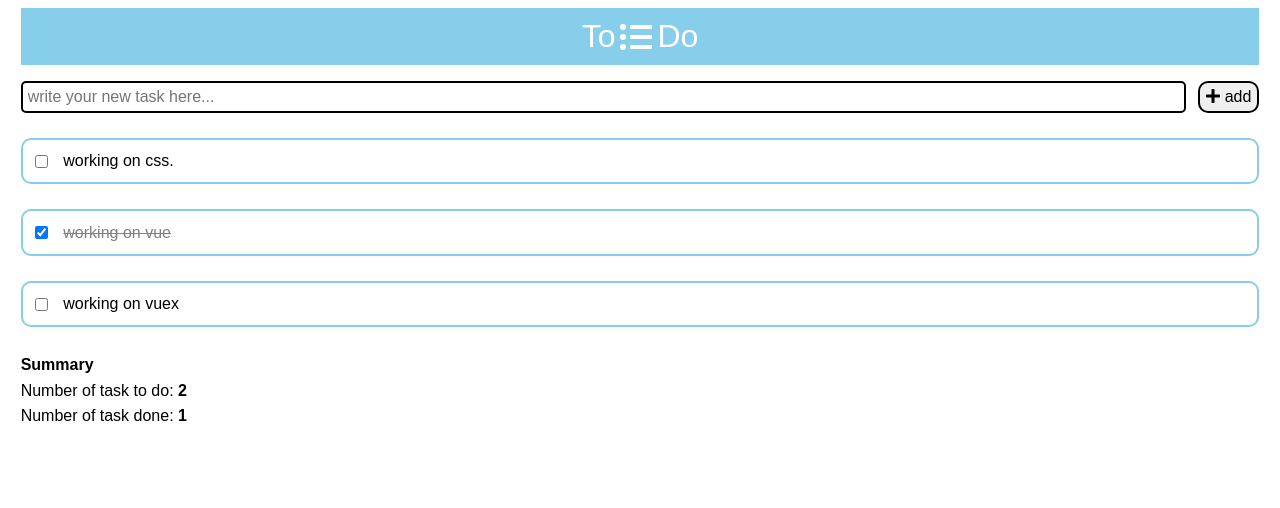
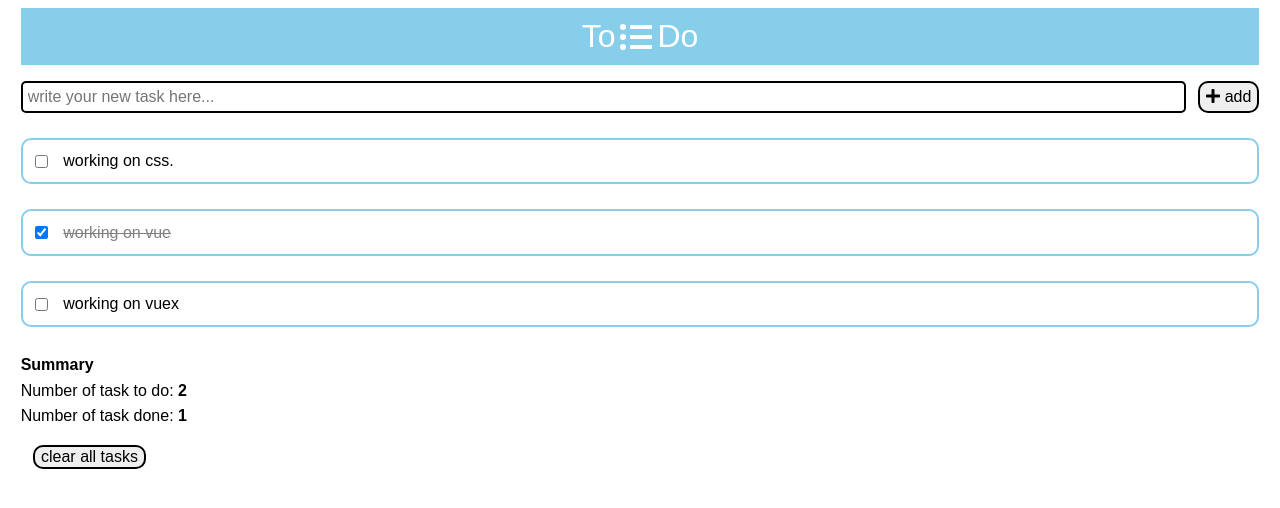
Before and after one commit to aaronsum1102/todo-vue, a Vue app: page / in a window 1280 px wide. Shown: the top 508 px of the page. Built offline with nearby package versions, Linux system fonts and the light colour scheme.

Commit message:
add clear all button

```diff
--- /dev/null
+++ b/src/components/atoms/BaseButton.vue
@@ -0,0 +1,17 @@
+<template>
+    <button class="button" @click="$emit('clicked')">
+        {{ message }}
+    </button>
+</template>
+
+<script>
+export default {
+  name: 'BaseButton',
+  props: {
+    message: {
+      type: String,
+      required: true
+    }
+  }
+}
+</script>
--- a/src/components/views/Body.vue
+++ b/src/components/views/Body.vue
@@ -14,6 +14,7 @@
     <base-summary-message
       :task-to-do="taskToDo"
       :task-completed="taskCompleted" />
+    <base-button class="button" message="clear all tasks" @clicked="clearTodos" />
   </div>
 </template>
 
@@ -22,6 +23,7 @@ import ToDoList from '../organisms/ToDoList.vue'
 import InputForm from '../molecules/InputForm.vue'
 import AlertMessage from '../molecules/AlertMessage.vue'
 import BaseSummaryMessage from '../atoms/BaseSummaryMessage.vue'
+import BaseButton from '../atoms/BaseButton.vue'
 import { mapGetters } from 'vuex'
 
 export default {
@@ -30,11 +32,29 @@ export default {
     ToDoList,
     InputForm,
     AlertMessage,
-    BaseSummaryMessage
+    BaseSummaryMessage,
+    BaseButton
   },
   computed: mapGetters([
     'taskToDo',
     'taskCompleted'
-  ])
+  ]),
+  methods: {
+    clearTodos () {
+      const confirmation = confirm('Are you sure you want to clear all tasks? Tasks deleted can not be recover.')
+      if (confirmation) {
+        this.$store.dispatch('clearTodos')
+      }
+    }
+  }
 }
 </script>
+
+<style button>
+.button {
+  border: 2px solid;
+  border-radius: 10px;
+  margin-left: 1%;
+  font-size: inherit
+}
+</style>
--- a/src/store/index.js
+++ b/src/store/index.js
@@ -32,7 +32,6 @@ const state = {
     displayAlert: false,
     message: 'Invalid input! Please check again.'
   }
-
 }
 
 const getters = {
@@ -64,6 +63,9 @@ const mutations = {
   },
   clearAlert (state) {
     state.alert.displayAlert = false
+  },
+  clearTodos (state) {
+    state.todos = []
   }
 }
 
@@ -79,6 +81,9 @@ const actions = {
     setTimeout(() => {
       commit('clearAlert')
     }, 2000)
+  },
+  clearTodos ({ commit }) {
+    commit('clearTodos')
   }
 }
 
```
